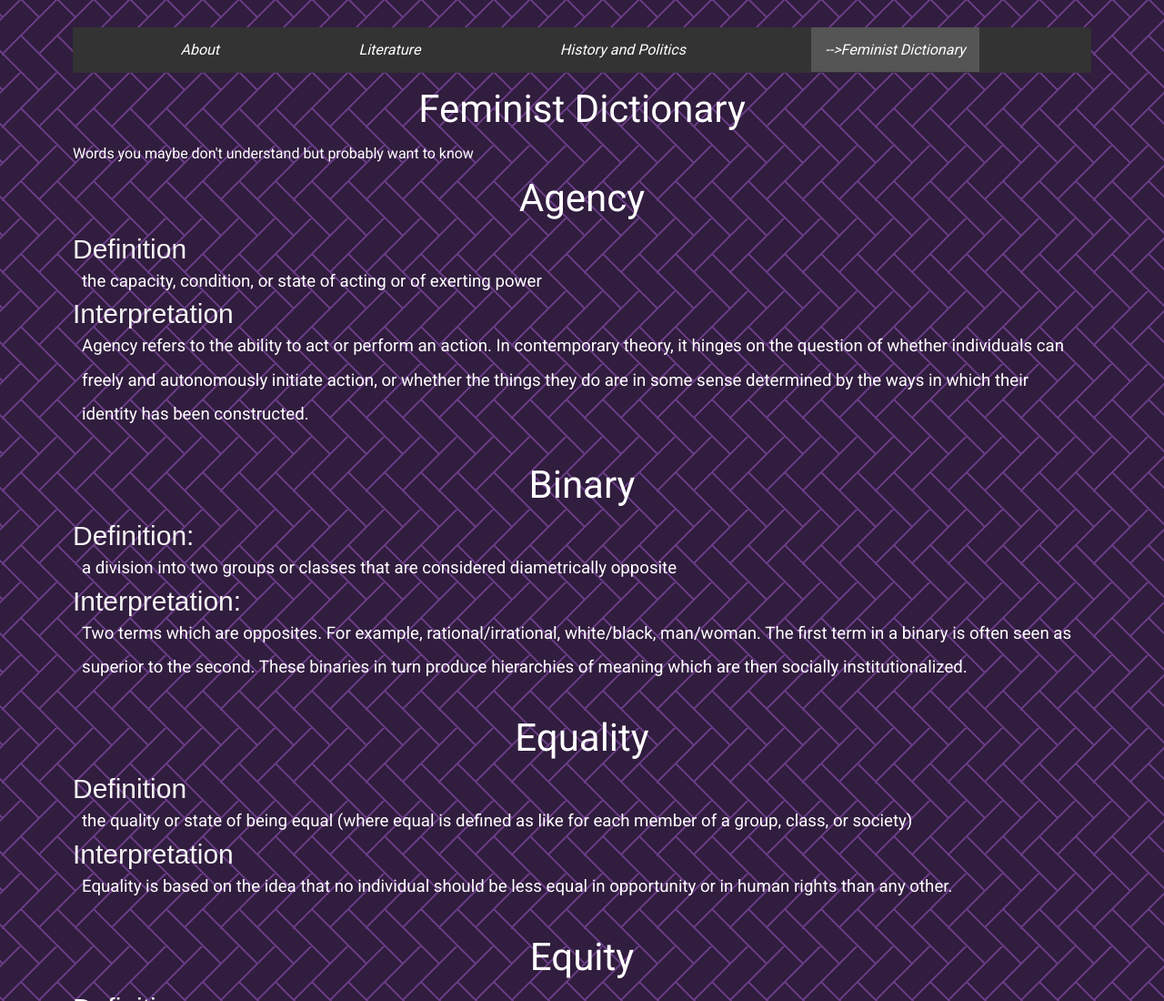
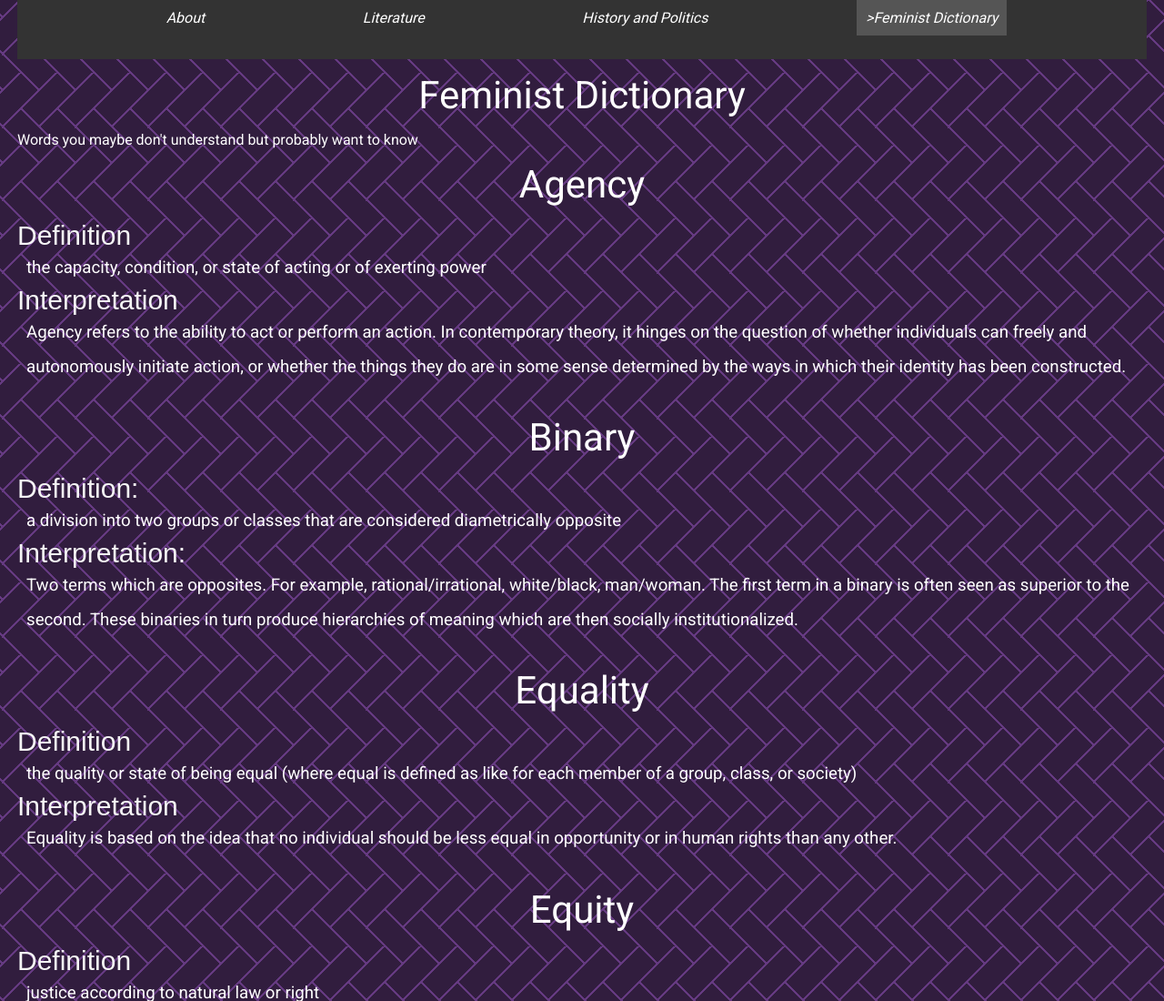
Before and after one commit to umichpercy/MobileView, a plain HTML site: page femdict.html in a window 1280 px wide. Shown: the top 1100 px of the page at 91% size. Drawn offline with Linux system fonts and the light colour scheme.

Commit message:
Add files via upload

```diff
--- a/css/style.css
+++ b/css/style.css
@@ -2,7 +2,7 @@
     font-family:Arial, Verdana;
     color: #FFFFFF;
     background-color: black;
-    margin: 0 80px;
+    margin: 0 19px;
     background-image: url("../images/background_pic.gif");
     /* opacity: 0.5; */
     /* background-repeat: no-repeat;
@@ -12,16 +12,17 @@
   }
 
   nav{
-    margin-top: 30px;
+    /* margin-top: 30px;
+    margin-left: 30px; */
     background-color: #333;
-    height: 50px;
+    height: 65px;
   }
 
   nav a{
     text-decoration: none;
     color: #fff;
     display: block;
-    padding: 15px;
+    padding: 10px;
     transition: 1s ease;
   }
 
@@ -31,7 +32,7 @@
   }
 
   .active:before{
-    content: "-->"
+    content: ">"
   }
 
   .name{
@@ -82,7 +83,7 @@
   }
 
   a.skip{
-    background: white;
+    background: black;
     padding: 6px;
     -webkit-transition: top 1s ease-out;
     transition: left 1s ease-out;
@@ -101,19 +102,13 @@
   }
 
   ul{
-    /* make bullet points red squares */
     margin: 0;
     padding: 0;
-    list-style-type: square;
     color: white;
     display: flex;
     flex-direction: row;
     justify-content: space-evenly;
     list-style: none;
-  }
-
-  li{
-    margin-right: 20px;
   }
 
   img{
--- a/femdict.html
+++ b/femdict.html
@@ -51,7 +51,6 @@
             or myself -->
       <!-- interpretation of equity from https://everydayfeminism.com/2014/09/equality-is-not-enough/ -->
 
-      <dl>
         <h1>Agency</h1>
         <h2>Definition</h2>
           <p>
@@ -185,7 +184,6 @@
           <p>
             In conventional sociology "sex role" is a social role allocated to men and to women on a basis of biological sex. Feminist theory argues that gender associated behavior is linked arbitrarily by society to each biological sex. Women are given expressive traits and men instrumental traits. Sex roles are a form of oppression because they keep women from social activity.
           </p>
-      </dl>
     </main>
 
     <footer>
```
Also changed, not shown: 1 other file.
